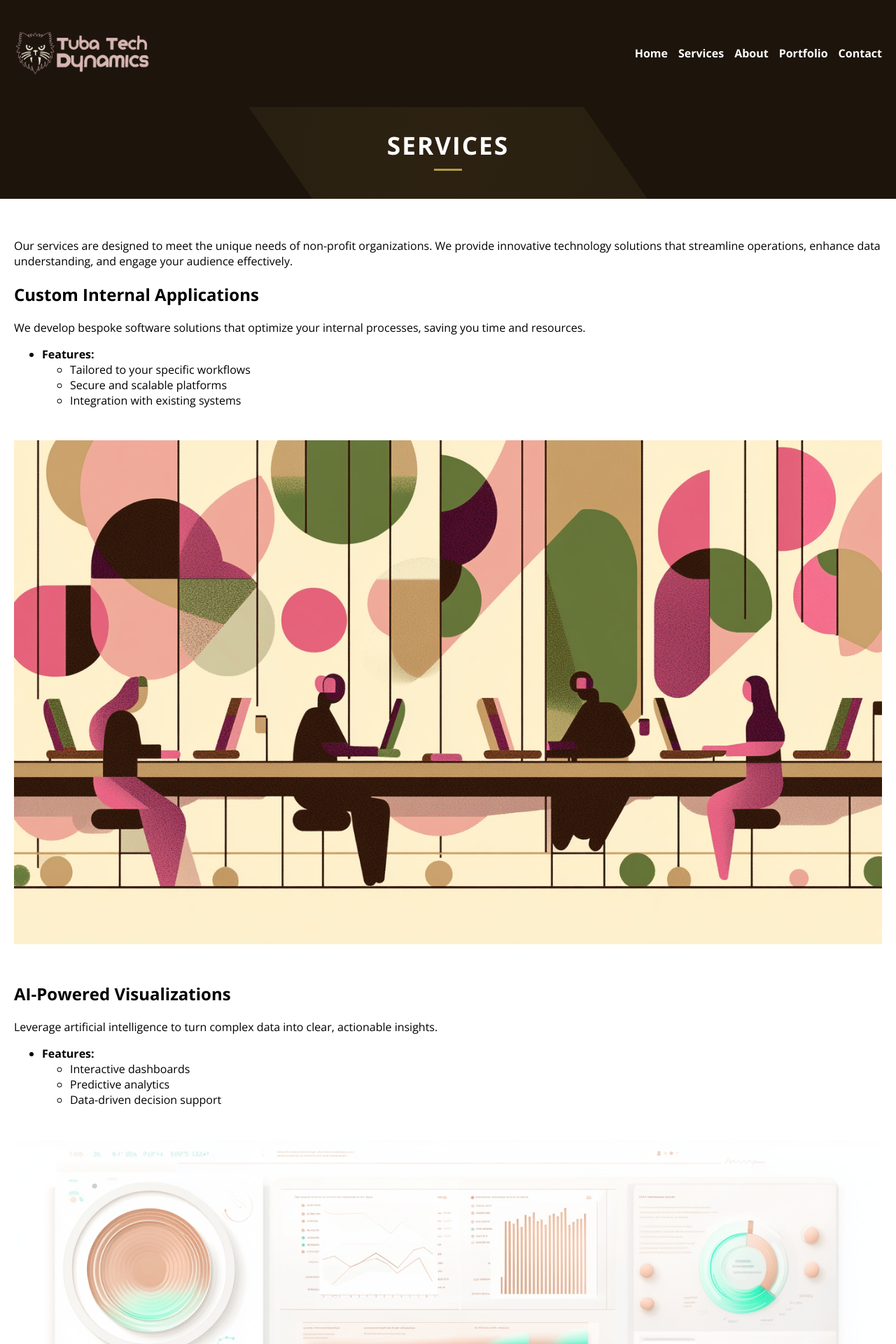
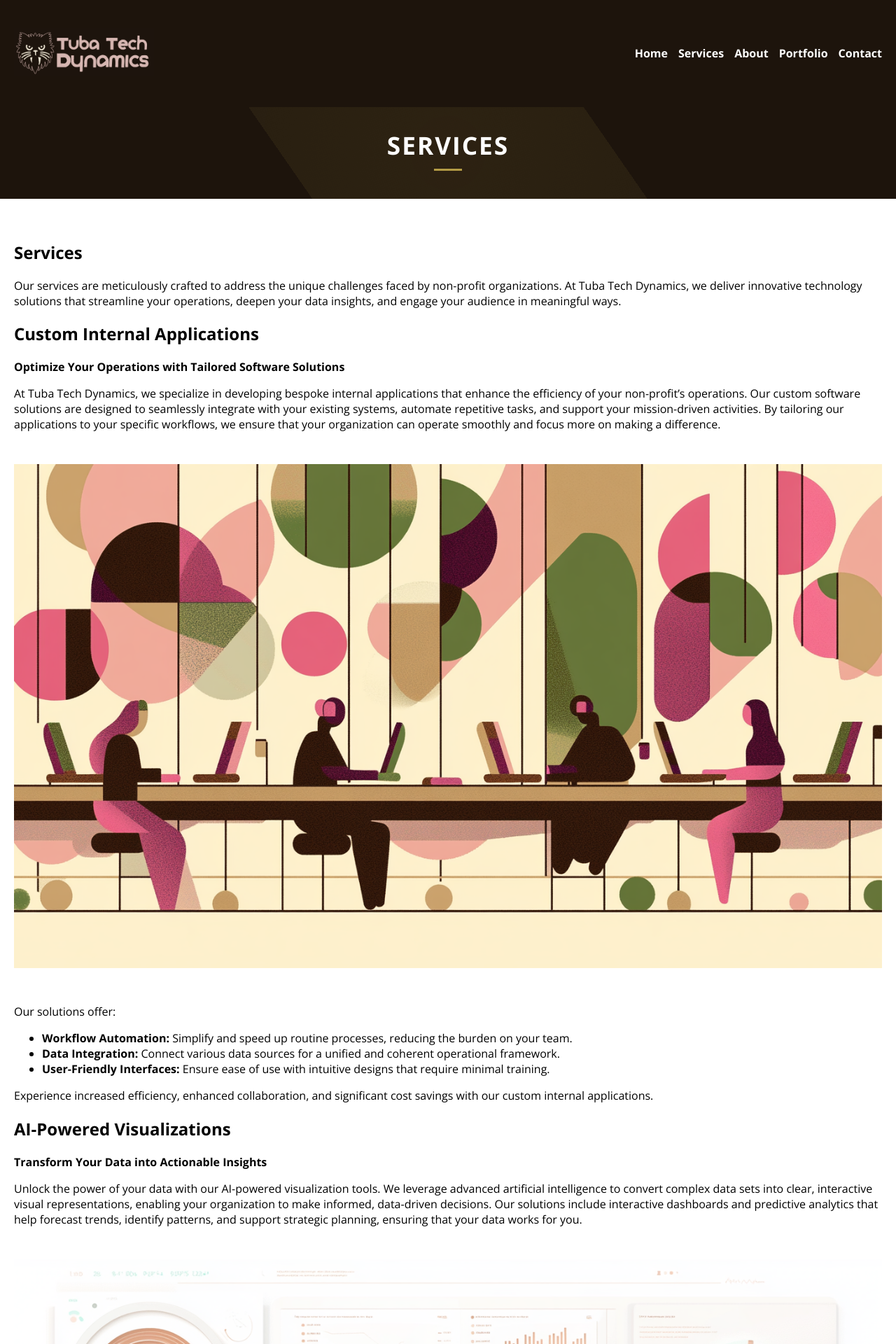
Before and after one commit to tubatechdynamics/offerings, a Jekyll site: the page built from services.md, in a window 1280 px wide. Shown: the top 1920 px of the page at 70% size. Built offline with Jekyll 4.4.1, drawn with Linux system fonts in a browser that asks for light colours; some of the changed text lies outside the part shown.

Commit message:
better copy and styles

```diff
--- a/_sass/main.scss
+++ b/_sass/main.scss
@@ -153,7 +153,6 @@ nav a {
   padding: 30px;
   margin-bottom: 30px;
   border-radius: 15px;
-  box-shadow: $box-shadow;
   transition: $transition;
   opacity: 0;
   transform: translateY(20px);
@@ -165,7 +164,6 @@ nav a {
 
   &:hover {
     transform: translateY(-10px);
-    box-shadow: 0 15px 30px rgba(0, 0, 0, 0.2);
   }
 }
 
@@ -173,12 +171,28 @@ nav a {
   background-color: $secondary-accent-color;
   padding: 60px 0; // Remove horizontal padding
   margin-top: 60px;
-  box-shadow: none; // Remove box shadow as it's now full-width
+  box-shadow: none;
+  overflow-x: hidden; // Prevent horizontal scrolling
+
+  .content-wrapper {
+    padding: 0 20px; // Add padding to inner content
+    max-width: 1200px; // Set a max-width for larger screens
+    margin: 0 auto; // Center the content
+  }
 
   img {
     @extend .full-width-image;
     margin-top: 30px;
     margin-bottom: 30px;
+  }
+
+  // Override link color for better contrast
+  a {
+    color: $header-bg-color;
+
+    &:hover {
+      color: darken($header-bg-color, 15%);
+    }
   }
 }
 
@@ -330,3 +344,34 @@ form button {
     max-height: 56.25vw;
   }
 }
+
+// Add this new style for content links
+.introduction, .services-highlights, .featured-solution {
+  a {
+    color: $primary-text-color;
+    font-weight: bold;
+    text-decoration: none;
+    position: relative;
+    transition: color 0.3s ease;
+
+    &::after {
+      content: '';
+      position: absolute;
+      width: 100%;
+      height: 2px;
+      bottom: -2px;
+      left: 0;
+      background-color: $cta-color;
+      transform: scaleX(0);
+      transition: transform 0.3s ease;
+    }
+
+    &:hover {
+      color: $cta-color;
+
+      &::after {
+        transform: scaleX(1);
+      }
+    }
+  }
+}
--- a/services.md
+++ b/services.md
@@ -5,43 +5,57 @@ meta_title: "Services | Tuba Tech Dynamics"
 meta_description: "Explore the range of technology solutions offered by Tuba Tech Dynamics, including custom internal applications, AI-powered visualizations, and public engagement tools for non-profits."
 ---
 
-Our services are designed to meet the unique needs of non-profit organizations. We provide innovative technology solutions that streamline operations, enhance data understanding, and engage your audience effectively.
+# Services
+
+Our services are meticulously crafted to address the unique challenges faced by non-profit organizations. At Tuba Tech Dynamics, we deliver innovative technology solutions that streamline your operations, deepen your data insights, and engage your audience in meaningful ways.
 
 ## Custom Internal Applications
 
-We develop bespoke software solutions that optimize your internal processes, saving you time and resources.
+**Optimize Your Operations with Tailored Software Solutions**
 
-- **Features:**
-  - Tailored to your specific workflows
-  - Secure and scalable platforms
-  - Integration with existing systems
+At Tuba Tech Dynamics, we specialize in developing bespoke internal applications that enhance the efficiency of your non-profit's operations. Our custom software solutions are designed to seamlessly integrate with your existing systems, automate repetitive tasks, and support your mission-driven activities. By tailoring our applications to your specific workflows, we ensure that your organization can operate smoothly and focus more on making a difference.
 
 ![Illustration of a non-profit team efficiently managing operations using custom software tools.](assets/images/custom-applications.png)
 
+Our solutions offer:
+- **Workflow Automation:** Simplify and speed up routine processes, reducing the burden on your team.
+- **Data Integration:** Connect various data sources for a unified and coherent operational framework.
+- **User-Friendly Interfaces:** Ensure ease of use with intuitive designs that require minimal training.
+
+Experience increased efficiency, enhanced collaboration, and significant cost savings with our custom internal applications.
+
 ## AI-Powered Visualizations
 
-Leverage artificial intelligence to turn complex data into clear, actionable insights.
+**Transform Your Data into Actionable Insights**
 
-- **Features:**
-  - Interactive dashboards
-  - Predictive analytics
-  - Data-driven decision support
+Unlock the power of your data with our AI-powered visualization tools. We leverage advanced artificial intelligence to convert complex data sets into clear, interactive visual representations, enabling your organization to make informed, data-driven decisions. Our solutions include interactive dashboards and predictive analytics that help forecast trends, identify patterns, and support strategic planning, ensuring that your data works for you.
 
 ![Visual representation of data analytics with AI, showing charts and graphs in a user-friendly interface.](assets/images/ai-visualizations.png)
 
+Key benefits include:
+- **Informed Decision-Making:** Gain a deeper understanding of your data to drive strategic initiatives.
+- **Increased Transparency:** Provide clear insights to stakeholders, enhancing trust and accountability.
+- **Time Savings:** Automate data analysis processes, allowing your team to focus on mission-critical tasks.
+
+Harness the full potential of your data with our cutting-edge AI-powered visualizations.
+
 ## Public Engagement Tools
 
-Enhance your outreach with interactive tools that engage donors, volunteers, and the community.
+**Enhance Outreach with Interactive Tools for Your Audience**
 
-- **Features:**
-  - Custom web tools for campaigns
-  - Interactive maps and visual content
-  - Online forms and surveys
+Engage your community and expand your reach with our suite of public engagement tools. Tuba Tech Dynamics develops interactive platforms that connect your organization with donors, volunteers, and the general public, fostering meaningful interactions and support for your mission. From custom web tools for campaigns to interactive maps and online surveys, our solutions are designed to enhance your outreach efforts and strengthen your community relationships.
 
 ![People engaging with digital tools on laptops and smartphones, representing public interaction.](assets/images/public-engagement.png)
 
+Our public engagement tools offer:
+- **Custom Web Tools:** Create engaging campaigns and events that resonate with your audience.
+- **Interactive Maps:** Showcase your organization's impact and reach in an engaging and visually appealing manner.
+- **Online Surveys and Feedback Forms:** Gather valuable insights from your community to improve programs and services.
+
+Boost your organization's engagement and support with our tailored public tools.
+
 ## Additional Offerings
 
-While our primary focus is on technology solutions, we also incorporate custom illustrations and photography to enrich your digital presence where appropriate.
+While our primary focus is on technology solutions, we also integrate custom illustrations and photography to enrich your digital presence where appropriate. These creative elements enhance the visual appeal of your platforms, making your organization's message more compelling and impactful.
 
 **Learn how our technology solutions can transform your organization. [Contact us today](/contact).**
```
Also changed, not shown: _layouts/home.html (+9 -2 lines), contact.md (+25 -14 lines), portfolio.md (+1 -1 lines).
